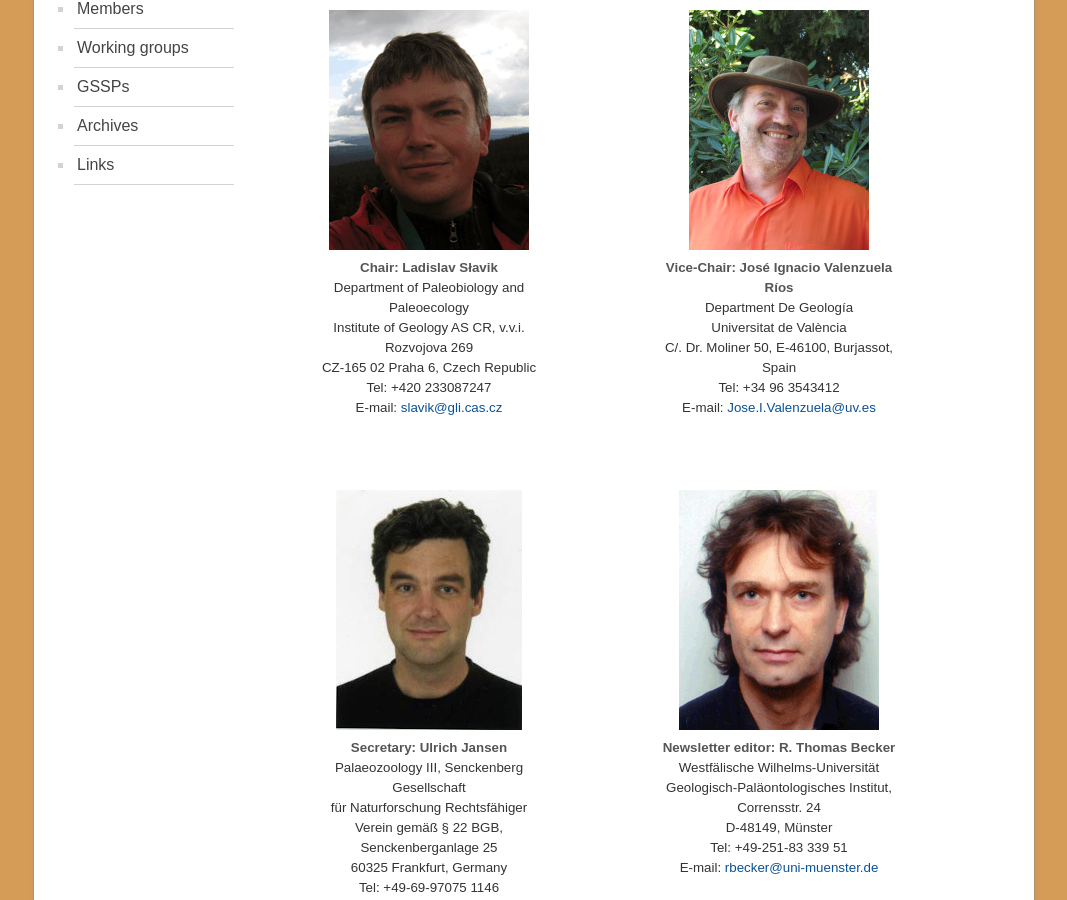
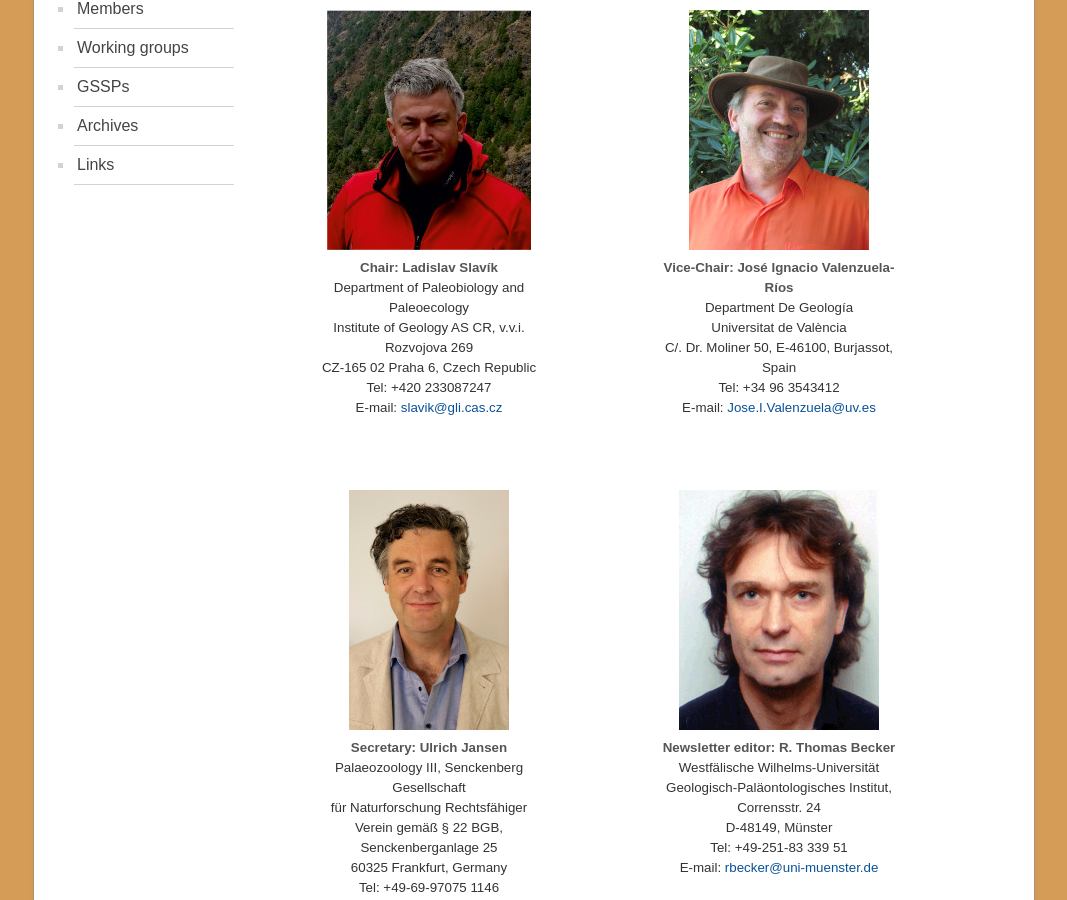
Before and after one commit to i-c-stratigraphy/subcommission-devonian, a Jekyll site: the page built from pages/officers.md, in a window 1280 px wide and 900 px high, scrolled down 408 px. Shown: the whole window, without its empty margins (106-1173 px from the left). Built offline with Jekyll 4.4.1, drawn with Linux system fonts in a browser that asks for light colours.

Commit message:
changes for Ladislav

```diff
--- a/pages/officers.md
+++ b/pages/officers.md
@@ -5,8 +5,8 @@ permalink: /officers
 ---
 ## Officers
 <div class="person">
-    <img src="/images/person-slavik.gif" alt="" />
-    <h4>Chair: Ladislav Słavik</h4>
+    <img src="/images/person-slavik.jpg" alt="" />
+    <h4>Chair: Ladislav Slavík</h4>
     <p>
         Department of Paleobiology and Paleoecology<br />
         Institute of Geology AS CR, v.v.i.<br />
@@ -19,7 +19,7 @@ permalink: /officers
 
 <div class="person">
     <img src="/images/person-valenzuela.jpg" alt="" />
-    <h4>Vice-Chair: José Ignacio Valenzuela Ríos</h4>
+    <h4>Vice-Chair: José Ignacio Valenzuela-Ríos</h4>
     <p>
         Department De Geología<br />
         Universitat de València<br />
```
Also changed, not shown: images/person-jansen-old.jpg (added), images/person-jansen.jpg, images/person-slavik-old.gif (renamed from images/person-slavik.gif), images/person-slavik.jpg (added).
